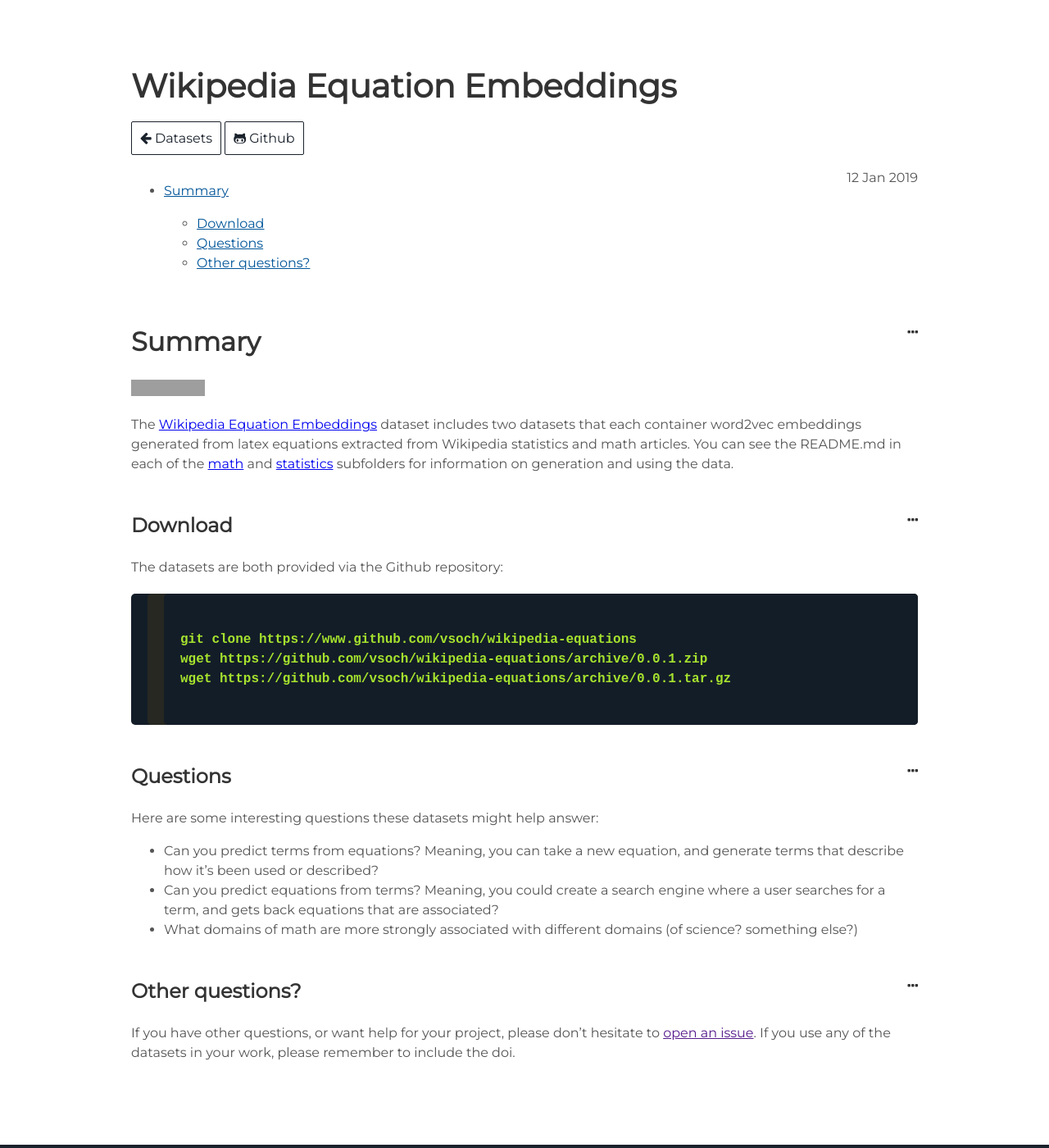
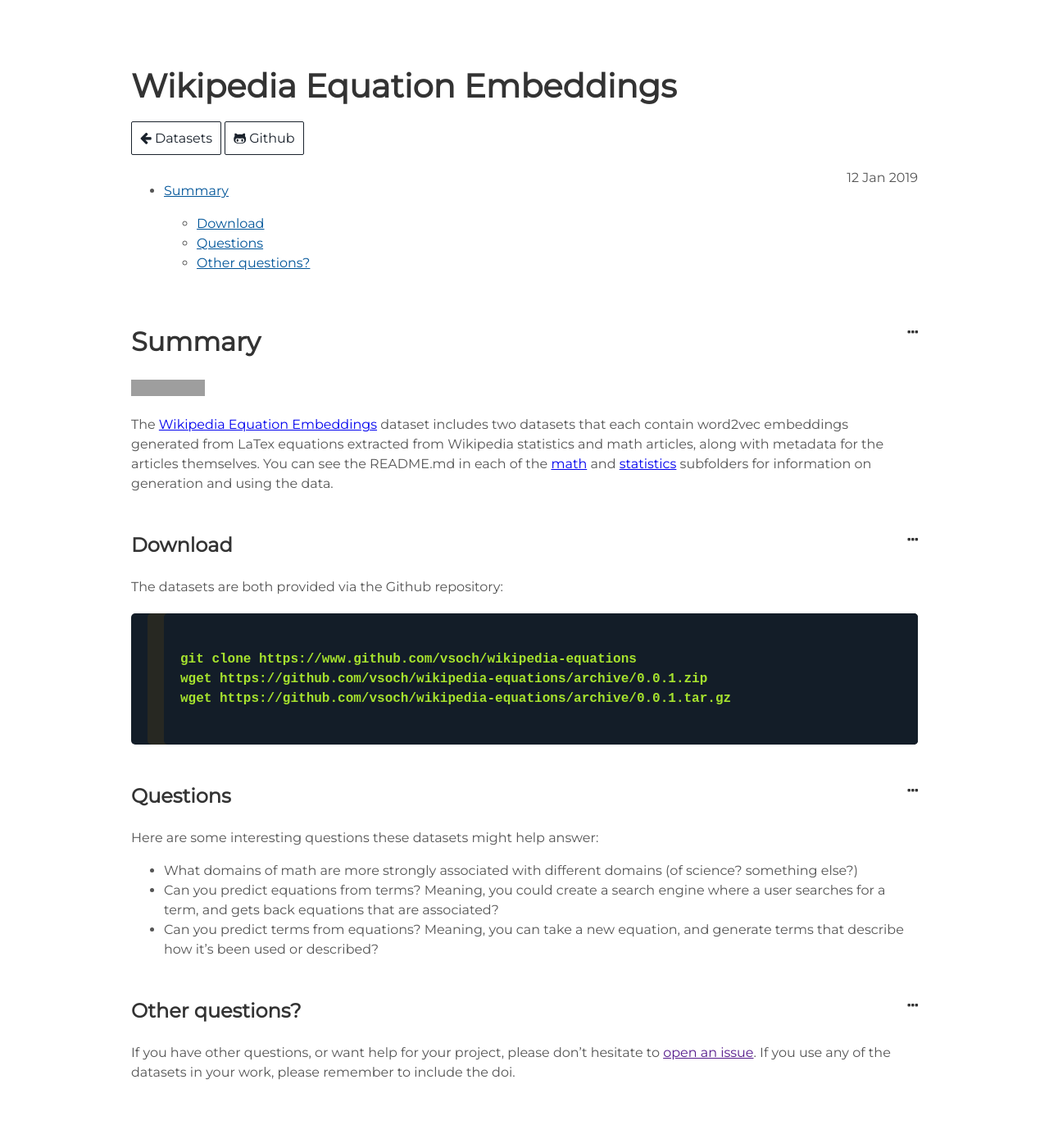
Before and after one commit to vsoch/datasets, a Jekyll site: the page built from _posts/math/2019-01-12-wikipedia-equations.md, in a window 1280 px wide and 1400 px high. Shown: the whole window at 82% size. Built offline with Jekyll 4.4.1, drawn with Linux system fonts in a browser that asks for light colours; a script that is not in the unit is left out; grey boxes are pictures that could not be loaded.

Commit message:
tweaking stuffs

```diff
--- a/_posts/math/2019-01-12-wikipedia-equations.md
+++ b/_posts/math/2019-01-12-wikipedia-equations.md
@@ -16,12 +16,12 @@ editable: math
 [![DOI](https://zenodo.org/badge/165427328.svg)](https://zenodo.org/badge/latestdoi/165427328)
 
 The [Wikipedia Equation Embeddings]({{ page.github }}) dataset includes two datasets
-that each container word2vec embeddings generated from latex equations extracted
-from Wikipedia statistics and math articles. You can see the README.md in
+that each contain word2vec embeddings generated from LaTex equations extracted
+from Wikipedia statistics and math articles, along with metadata for the articles
+themselves. You can see the README.md in
 each of the [math](https://github.com/vsoch/wikipedia-equations/tree/master/math)
 and [statistics](https://github.com/vsoch/wikipedia-equations/tree/master/statistics)
 subfolders for information on generation and using the data.
-
 
 ### Download
 
@@ -39,9 +39,10 @@ wget https://github.com/vsoch/wikipedia-equations/archive/0.0.1.tar.gz
 
 Here are some interesting questions these datasets might help answer:
 
+ - What domains of math are more strongly associated with different domains (of science? something else?)
+ - Can you predict equations from terms? Meaning, you could create a search engine where a user searches for a term, and gets back equations that are associated?
  - Can you predict terms from equations? Meaning, you can take a new equation, and generate terms that describe how it's been used or described?
- - Can you predict equations from terms? Meaning, you could create a search engine where a user searches for a term, and gets back equations that are associated?
- - What domains of math are more strongly associated with different domains (of science? something else?)
+
 
 ### Other questions?
 
```
